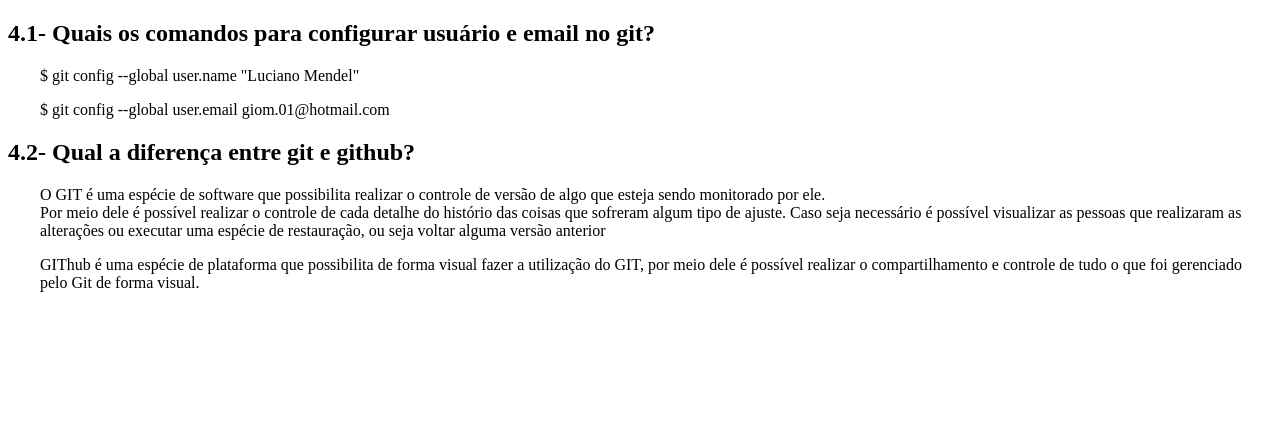
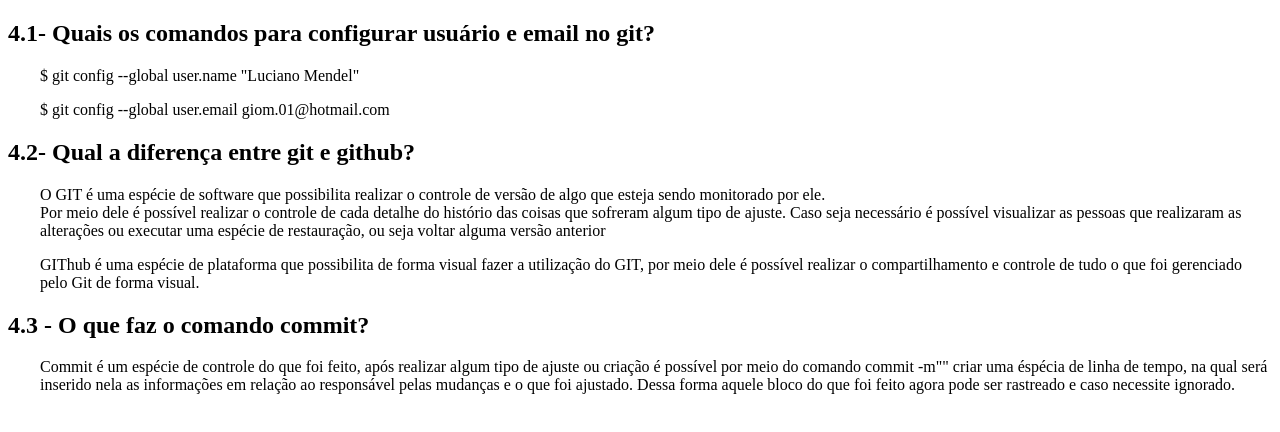
Before and after one commit to lucianomendell/Senac, a plain HTML site: page treinamento-git/index.html in a window 1280 px wide. Drawn offline with Linux system fonts and the light colour scheme.

Commit message:
O que faz o comando commit

```diff
--- a/treinamento-git/index.html
+++ b/treinamento-git/index.html
@@ -21,5 +21,12 @@ as pessoas que realizaram as alterações ou executar uma espécie de restauraç
 
    <p style="padding-left: 2em;">GIThub é uma espécie de plataforma que possibilita de forma visual fazer a utilização do GIT, por meio dele é possível realizar
 o compartilhamento e controle de tudo o que foi gerenciado pelo Git de forma visual. </p>
+
+<h2>4.3 - O que faz o comando commit?</h2>
+
+<p style="padding-left: 2em;">Commit é um espécie de controle do que foi feito, após realizar algum tipo de ajuste ou criação é possível por meio do comando commit -m""
+criar uma éspécia de linha de tempo, na qual será inserido nela as informações em relação ao responsável pelas mudanças e o que foi ajustado.
+Dessa forma aquele bloco do que foi feito agora pode ser rastreado e caso necessite ignorado.</p>
+
 </body>
 </html>
```
